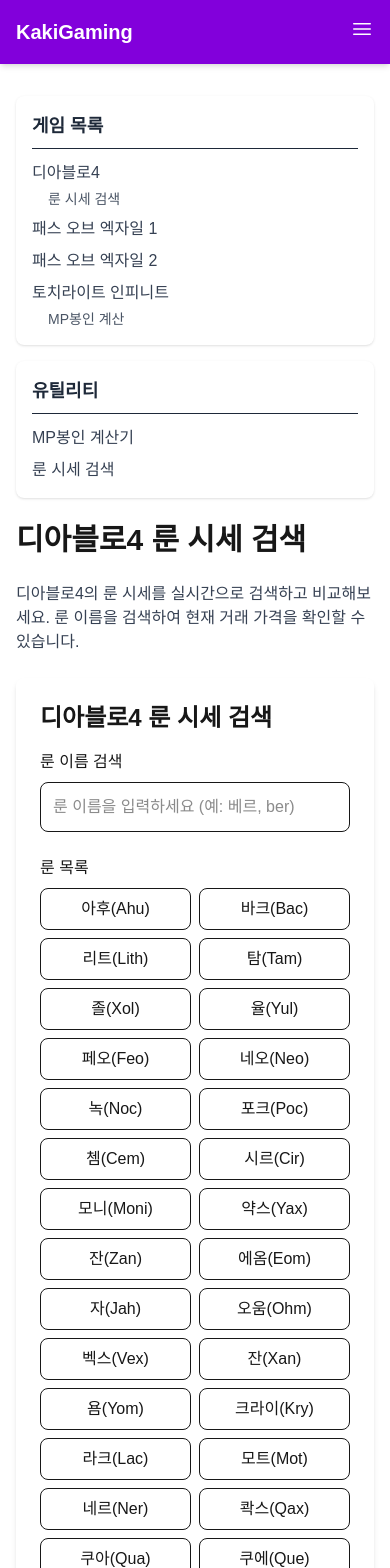
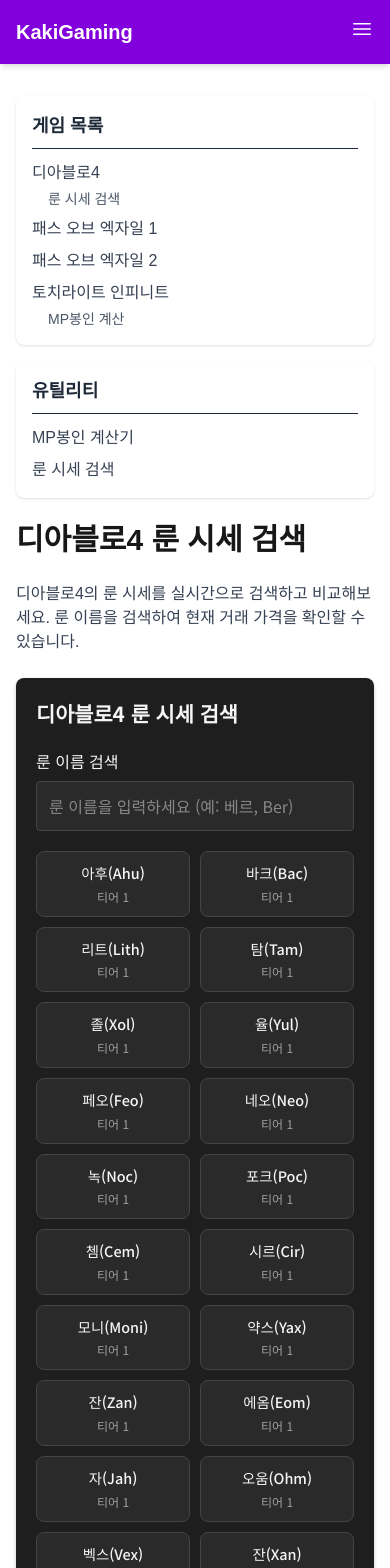
Before and after one commit to nextkaki/KakiGaming, a Next.js app: page /diablo4/rune-price in a window 390 px wide. Shown: the top 1568 px of the page. Built offline with nearby package versions, Linux system fonts and the light colour scheme.

Commit message:
250526 :: 모바일, 다크모드 텍스트 개선

```diff
--- /dev/null
+++ b/src/components/calculators/RunePriceSearch.module.css
@@ -0,0 +1,139 @@
+.container {
+  font-family: 'Noto Sans KR', sans-serif;
+  max-width: 100%;
+  margin: 0 auto;
+  color: #f5f5f5;
+  background-color: #1e1e1e;
+  border-radius: 8px;
+  padding: 20px;
+  box-shadow: 0 2px 4px rgba(0, 0, 0, 0.2);
+}
+
+.title {
+  color: #f5f5f5;
+  font-size: 1.5rem;
+  font-weight: 700;
+  margin-bottom: 20px;
+}
+
+.searchGroup {
+  margin-bottom: 20px;
+}
+
+.label {
+  display: block;
+  margin-bottom: 8px;
+  font-weight: 500;
+  color: #f5f5f5;
+}
+
+.input {
+  width: 100%;
+  padding: 12px;
+  border: 1px solid #444;
+  border-radius: 4px;
+  background-color: #2a2a2a;
+  color: #f5f5f5;
+  font-size: 1rem;
+}
+
+.input::placeholder {
+  color: #888;
+}
+
+.runeGrid {
+  display: grid;
+  grid-template-columns: repeat(auto-fill, minmax(120px, 1fr));
+  gap: 10px;
+  margin-bottom: 20px;
+}
+
+.runeButton {
+  padding: 12px 8px;
+  border: 1px solid #444;
+  border-radius: 8px;
+  background-color: #2a2a2a;
+  color: #f5f5f5;
+  text-align: center;
+  cursor: pointer;
+  transition: all 0.2s;
+}
+
+.runeButton:hover {
+  background-color: #3a3a3a;
+  border-color: #3498db;
+}
+
+.runeButtonSelected {
+  background-color: rgba(52, 152, 219, 0.2);
+  border-color: #3498db;
+}
+
+.runeName {
+  font-weight: 500;
+  margin-bottom: 4px;
+}
+
+.runeTier {
+  font-size: 0.8rem;
+  color: #a0a0a0;
+}
+
+.infoBox {
+  padding: 15px;
+  background-color: rgba(52, 152, 219, 0.1);
+  border-radius: 8px;
+  border: 1px solid rgba(52, 152, 219, 0.3);
+}
+
+.infoTitle {
+  font-weight: 600;
+  margin-bottom: 10px;
+  color: #3498db;
+}
+
+.infoText {
+  font-size: 0.9rem;
+  color: #a0a0a0;
+  margin-bottom: 10px;
+}
+
+.infoLink {
+  color: #3498db;
+  text-decoration: none;
+  display: inline-block;
+  margin-top: 5px;
+}
+
+.infoLink:hover {
+  text-decoration: underline;
+}
+
+.noResults {
+  text-align: center;
+  padding: 20px;
+  color: #a0a0a0;
+}
+
+/* 모바일 최적화 */
+@media (max-width: 767px) {
+  .title {
+    font-size: 1.3rem;
+  }
+
+  .runeGrid {
+    grid-template-columns: repeat(auto-fill, minmax(100px, 1fr));
+  }
+
+  .runeButton {
+    padding: 10px 6px;
+  }
+
+  .runeName {
+    font-size: 0.9rem;
+  }
+
+  .runeTier {
+    font-size: 0.75rem;
+  }
+}
--- a/src/components/calculators/RunePriceSearch.tsx
+++ b/src/components/calculators/RunePriceSearch.tsx
@@ -1,13 +1,14 @@
 'use client';
 import { useState } from 'react';
+import styles from './RunePriceSearch.module.css';
 
+// Rune 인터페이스 정의
 interface Rune {
   id: string;
   name: string;
   engName: string;
   tier: number;
 }
-
 
 // 룬 데이터
 const runeData = [
@@ -61,7 +62,6 @@
   const [searchTerm, setSearchTerm] = useState('');
   const [selectedRune, setSelectedRune] = useState<Rune | null>(null);
 
-
   // 검색어에 따라 룬 필터링
   const filteredRunes = runeData.filter(rune =>
     rune.name.toLowerCase().includes(searchTerm.toLowerCase()) ||
@@ -71,64 +71,58 @@
   // 룬 링크 열기
   const openRuneLink = (rune: Rune) => {
     const url = `https://diablo.trade/listings/items?cursor=1&mode=season%20softcore&rune=${rune.engName}&type=WTB`;
-    window.open(url, '_blank' );
+    window.open(url, '_blank');
     setSelectedRune(rune);
   };
 
+  return (
+    <div className={styles.container}>
+      <h2 className={styles.title}>디아블로4 룬 시세 검색</h2>
 
-  return (
-    <div className="p-6 bg-white rounded-lg shadow-md">
-      <h2 className="text-2xl font-bold mb-4">디아블로4 룬 시세 검색</h2>
-
-      <div className="mb-6">
-        <label htmlFor="searchInput" className="block mb-2 font-medium">룬 이름 검색</label>
+      <div className={styles.searchGroup}>
+        <label htmlFor="runeSearch" className={styles.label}>룬 이름 검색</label>
         <input
-          id="searchInput"
+          id="runeSearch"
           type="text"
           value={searchTerm}
           onChange={(e) => setSearchTerm(e.target.value)}
-          placeholder="룬 이름을 입력하세요 (예: 베르, ber)"
-          className="w-full p-3 border rounded-lg focus:ring-2 focus:ring-purple-500 focus:border-purple-500"
+          placeholder="룬 이름을 입력하세요 (예: 베르, Ber)"
+          className={styles.input}
         />
       </div>
 
-      <div className="mb-6">
-        <h3 className="font-medium mb-2">룬 목록</h3>
-        <div className="grid grid-cols-2 sm:grid-cols-3 md:grid-cols-4 gap-2">
-          {filteredRunes.map((rune) => (
+      <div className={styles.runeGrid}>
+        {filteredRunes.length > 0 ? (
+          filteredRunes.map(rune => (
             <button
               key={rune.id}
               onClick={() => openRuneLink(rune)}
-              className={`p-2 border rounded-lg text-center hover:bg-purple-50 hover:border-purple-300 transition ${
-                selectedRune?.id === rune.id ? 'bg-purple-100 border-purple-400' : ''
-              }`}
+              className={`${styles.runeButton} ${selectedRune?.id === rune.id ? styles.runeButtonSelected : ''}`}
             >
-              <div className="font-medium">{rune.name}</div>
+              <div className={styles.runeName}>{rune.name}</div>
+              <div className={styles.runeTier}>티어 {rune.tier}</div>
             </button>
-          ))}
-        </div>
-
-        {filteredRunes.length === 0 && (
-          <p className="text-gray-500 text-center py-4">검색 결과가 없습니다.</p>
+          ))
+        ) : (
+          <div className={styles.noResults}>검색 결과가 없습니다.</div>
         )}
       </div>
 
       {selectedRune && (
-        <div className="p-4 bg-gray-50 rounded-lg border border-gray-200">
-          <h3 className="font-medium mb-2">{selectedRune.name} 시세 정보</h3>
-          <p className="text-sm text-gray-600 mb-2">
-            외부 사이트에서 최신 시세 정보를 확인하실 수 있습니다.
+        <div className={styles.infoBox}>
+          <h3 className={styles.infoTitle}>{selectedRune.name} 시세 정보</h3>
+          <p className={styles.infoText}>
+            선택한 룬의 현재 거래 시세를 확인하려면 아래 링크를 클릭하세요.
+            diablo.trade 사이트에서 실시간 거래 정보를 확인할 수 있습니다.
           </p>
-          <p className="text-sm">
           <a
             href={`https://diablo.trade/listings/items?cursor=1&mode=season%20softcore&rune=${selectedRune.engName}&type=WTB`}
             target="_blank"
             rel="noopener noreferrer"
-              className="text-purple-600 hover:text-purple-800"
+            className={styles.infoLink}
           >
-              diablo.trade에서 {selectedRune.name} 시세 보기 &rarr;
+            {selectedRune.name} 시세 확인하기
           </a>
-          </p>
         </div>
       )}
     </div>
```
Also changed, not shown: src/app/layout.tsx (line endings or trailing spaces), src/components/calculators/MPCalculator.jsx (line endings or trailing spaces), src/components/calculators/MPCalculator.module.css (line endings or trailing spaces), tailwind.config.js (line endings or trailing spaces). Lines whose indentation alone changed are shown as unchanged.
